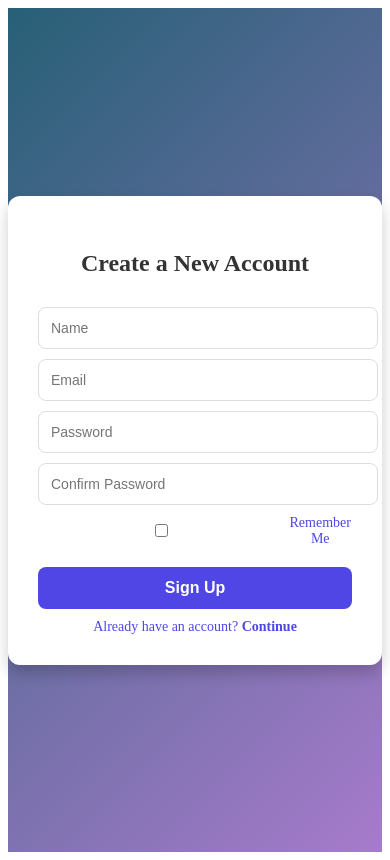
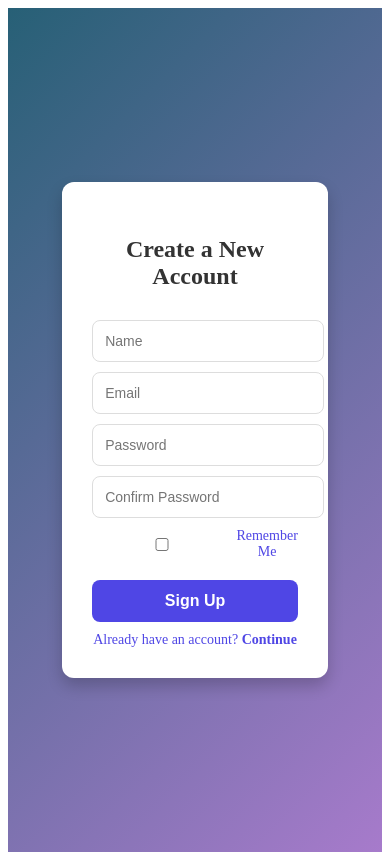
Before and after one commit to RusokeMarvin/rusokeservicecops, a React (Create React App) app: page /register in a window 390 px wide. Built offline with nearby package versions, Linux system fonts and the light colour scheme; no server answers.

Commit message:
Responsive login and register pages

```diff
--- a/src/pages/auth/login/login.css
+++ b/src/pages/auth/login/login.css
@@ -12,7 +12,7 @@
 
 /* Login Card */
 .login-card {
-    width: 380px;
+    width: 27%;
     padding: 30px;
     background: white;
     box-shadow: 0px 4px 20px rgba(0, 0, 0, 0.1);
@@ -151,3 +151,9 @@
     height: 150px;
 
 }
+
+@media screen and (max-width:768px) {
+    .login-card {
+        width: 50%;
+    }
+}
--- a/src/pages/auth/register/register.css
+++ b/src/pages/auth/register/register.css
@@ -10,7 +10,7 @@
 
 /* Registration Box */
 .register-box {
-    width: 400px;
+    width: 27%;
     padding: 30px;
     background: #ffffff;
     box-shadow: 0 8px 16px rgba(0, 0, 0, 0.2);
@@ -106,3 +106,9 @@
 .remember-me input {
     margin-right: 8px;
 }
+
+@media screen and (max-width:768px) {
+    .register-box {
+        width: 55%;
+    }
+}
```
